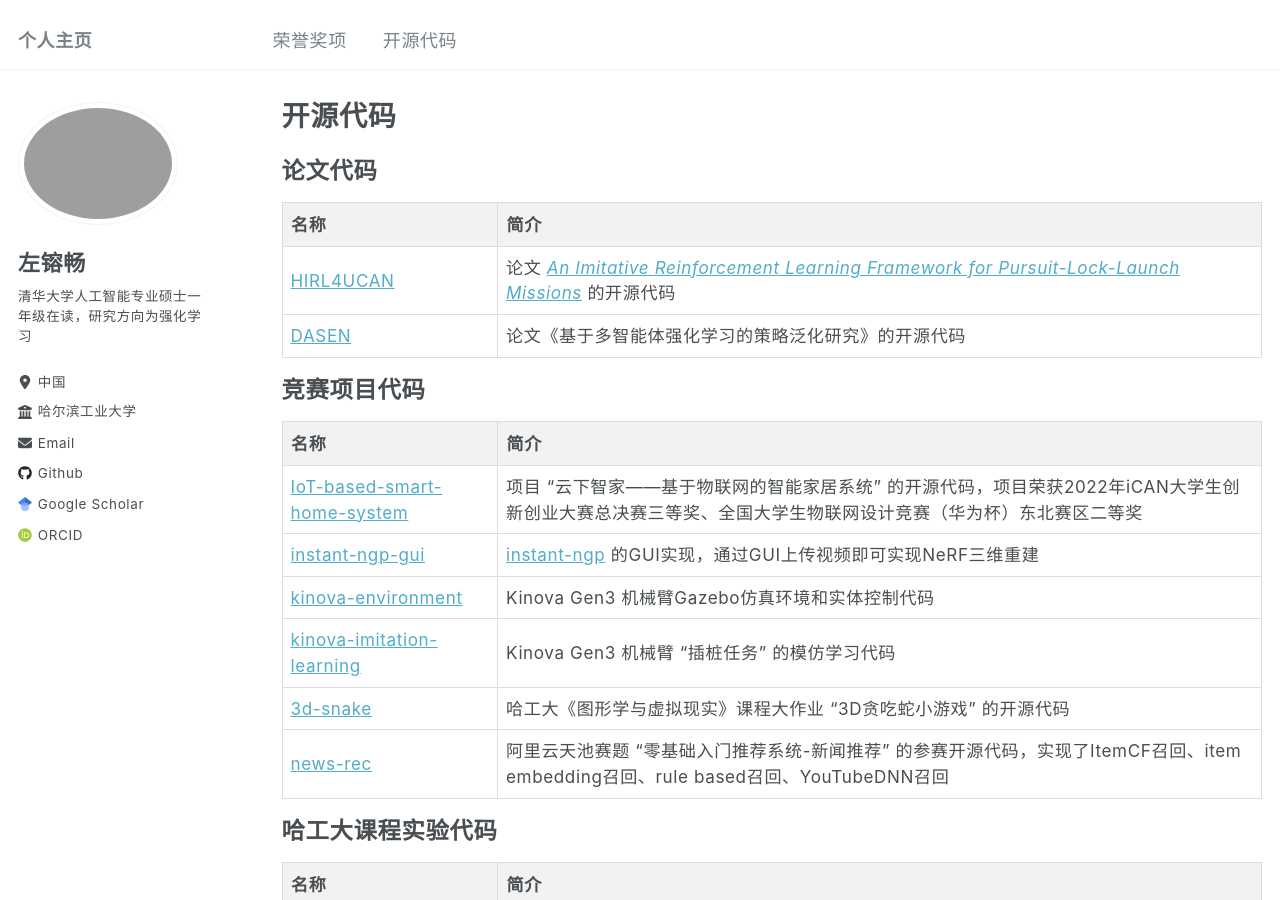
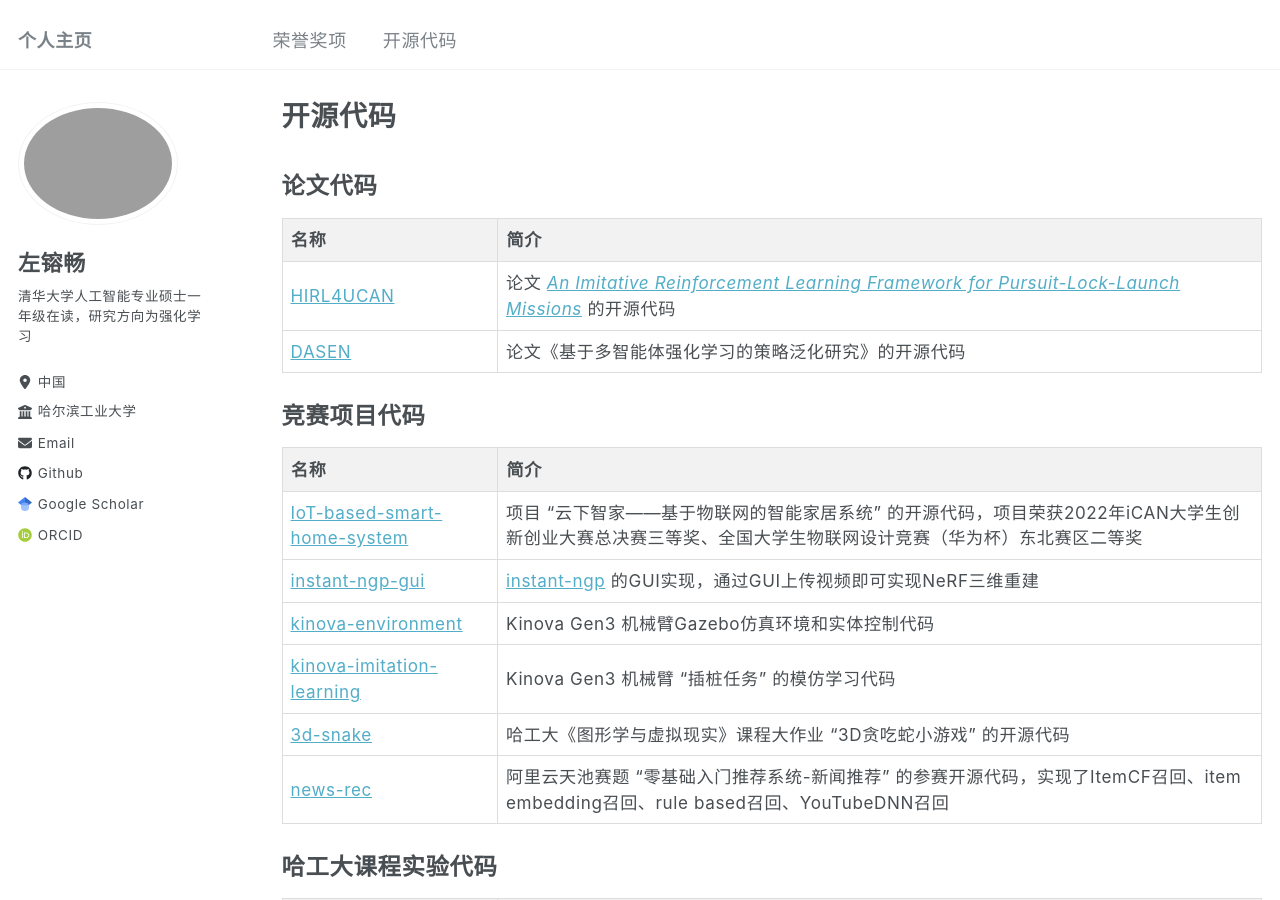
Before and after one commit to zrc0622/zrc0622.github.io, a Jekyll site: the page built from _pages/github.md, in a window 1280 px wide and 900 px high. Built offline with Jekyll 4.4.1, drawn with Linux system fonts in a browser that asks for light colours.

Commit message:
更新github边距

```diff
--- a/_pages/github.md
+++ b/_pages/github.md
@@ -57,7 +57,7 @@ redirect_from:
 - [哈工大课程实验代码](#哈工大课程实验代码) -->
 
 
-<h2 style="margin-top: 15px;">论文代码</h2>
+<h2>论文代码</h2>
 
 <table class="awards-table">
     <tr>
@@ -74,7 +74,7 @@ redirect_from:
     </tr>
 </table>
 
-<h2 style="margin-top: 15px;">竞赛项目代码</h2>
+<h2>竞赛项目代码</h2>
 
 <table class="awards-table">
     <tr>
@@ -106,7 +106,7 @@ redirect_from:
     </tr>
 </table>
 
-<h2 style="margin-top: 15px;">哈工大课程实验代码</h2>
+<h2>哈工大课程实验代码</h2>
 
 <table class="awards-table">
     <tr>
```
